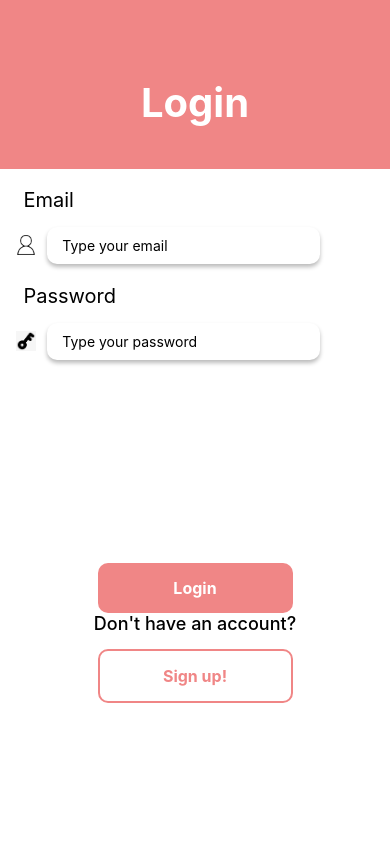
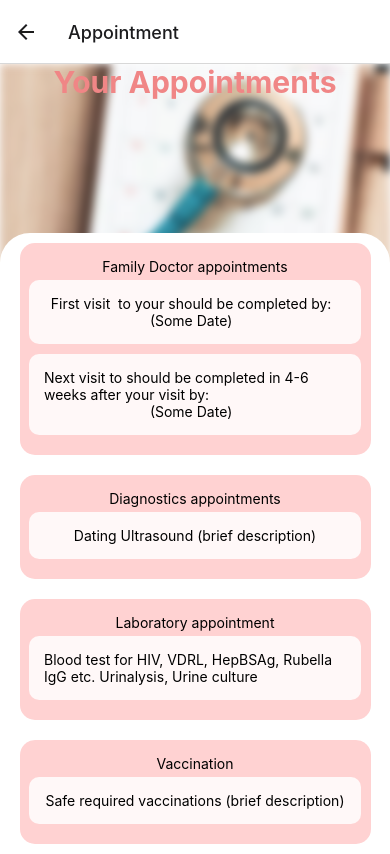
Before and after one commit to anshchokshi/HealthyMomAndChild, a React Native app in the folder src/: screen /Appointment in a window 390 px wide. Built offline with nearby package versions, Linux system fonts and the light colour scheme; no server answers.

Commit message:
enable navigation to appointment page

```diff
--- a/src/App.js
+++ b/src/App.js
@@ -9,6 +9,7 @@
 import PregnantSurvey1 from './screens/PregnantSurvey1';
 import PregnantSurvey2 from './screens/PregnantSurvey2';
 import PregnantSurvey3 from './screens/PregnantSurvey3';
+import AppointmentScreen from './screens/AppointmentScreen';
 import Dashboard from './screens/Dashboard';
 
 import UserDash from './screens/UserDash';
@@ -29,12 +30,14 @@
         <Stack.Screen name="Signup" component={SignupScreen} />
         <Stack.Screen name="Welcome" component={WelcomePage}/>
         {/* <Stack.Screen name="Dashboard" component={Dashboard} /> */}
-        <Stack.Screen name="Pregnant Survey1" component={PregnantSurvey1} options={{title:"Pregnant Survey"}}/>
-        <Stack.Screen name="Pregnant Survey2" component={PregnantSurvey2} options={{title:"Pregnant Survey"}}/>
-        <Stack.Screen name="Pregnant Survey3" component={PregnantSurvey3} options={{title:"Pregnant Survey"}}/>
-        <Stack.Screen name="Dashboard" component={UserDash} />
+        <Stack.Screen options={{ headerShown: false }} name="Pregnant Survey1" component={PregnantSurvey1}/>
+        <Stack.Screen options={{ headerShown: false }} name="Pregnant Survey2" component={PregnantSurvey2}/>
+        <Stack.Screen options={{ headerShown: false }} name="Pregnant Survey3" component={PregnantSurvey3}/>
+        <Stack.Screen options={{ headerShown: false }} name="Dashboard" component={UserDash} />
         <Stack.Screen name="Summary" component={WeightGainBP}/>
         <Stack.Screen options={{ headerShown: false }} name="Fetal Screen" component={FetalScreen}/>
+        <Stack.Screen name="Appointment" component={AppointmentScreen}/>
+
 
 
       </Stack.Navigator>
--- a/src/screens/AppointmentScreen.js
+++ b/src/screens/AppointmentScreen.js
@@ -3,6 +3,7 @@
     Text,
     View,
     ScrollView,
+    ImageBackground,
     Image,
     Switch,
     TextInput,
@@ -57,14 +58,17 @@
   return (
     <View style = {styles.container}>
 
-      <View style = {surStyle.headerContainer}>
-      <Text style ={surStyle.headerText}>Your Appointments</Text>
+      <View style = {[surStyle.headerContainer,{backgroundColor:'transparent'}]}>
+      <ImageBackground
+      source={require('../assets/APTS.png')}
+      style ={[{width: '100%', height:'100%'}]}
+      blurRadius={4}>
+      <Text style ={[surStyle.headerText,{color:color.mainPink}]}>Your Appointments</Text>
+
+      </ImageBackground>
       </View>
       <View style = {surStyle.inputContainer}>
         <ScrollView>
-
-
-
         <View style = {styles.pinkContainer}>
             <Text>Family Doctor appointments</Text>
             <View style = {styles.smallerContainer}>
@@ -116,7 +120,7 @@
     flex: 1,
     justifyContent: 'flex-start',
     alignItems: 'center',
-    backgroundColor: color.mainPink,
+    backgroundColor: color.white,
   },
   pinkContainer:{
     flex:0.3,
--- a/src/screens/PregnantSurvey1.js
+++ b/src/screens/PregnantSurvey1.js
@@ -98,7 +98,7 @@
       </View>
       <View style={[surStyle.rowContainer,surStyle.bottom]}>
         <TouchableOpacity
-          //onPress={handlePre}
+          onPress={handlePre}
           style={[surStyle.buttonLight, surStyle.roundButton]}
         >
           <Icon name= 'arrowleft' size={28} color={color.mainPink}></Icon>
--- a/src/screens/UserDash.js
+++ b/src/screens/UserDash.js
@@ -15,7 +15,7 @@
 
     const handleWeightBP = () => {navigation.navigate("Summary")}
 
-    const handleAppointments = () => {}
+    const handleAppointments = () => {navigation.navigate("Appointment")}
 
     return(
         <View style={styles.container}>
```
